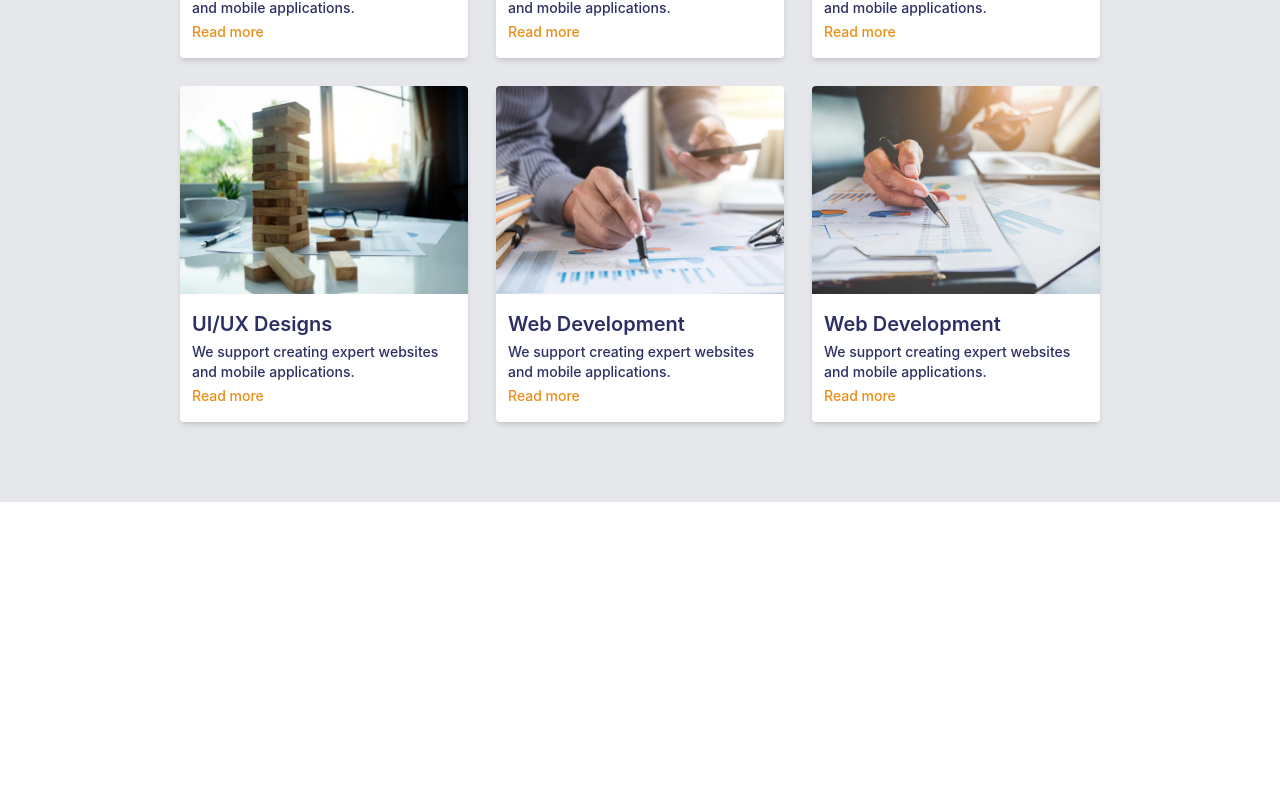
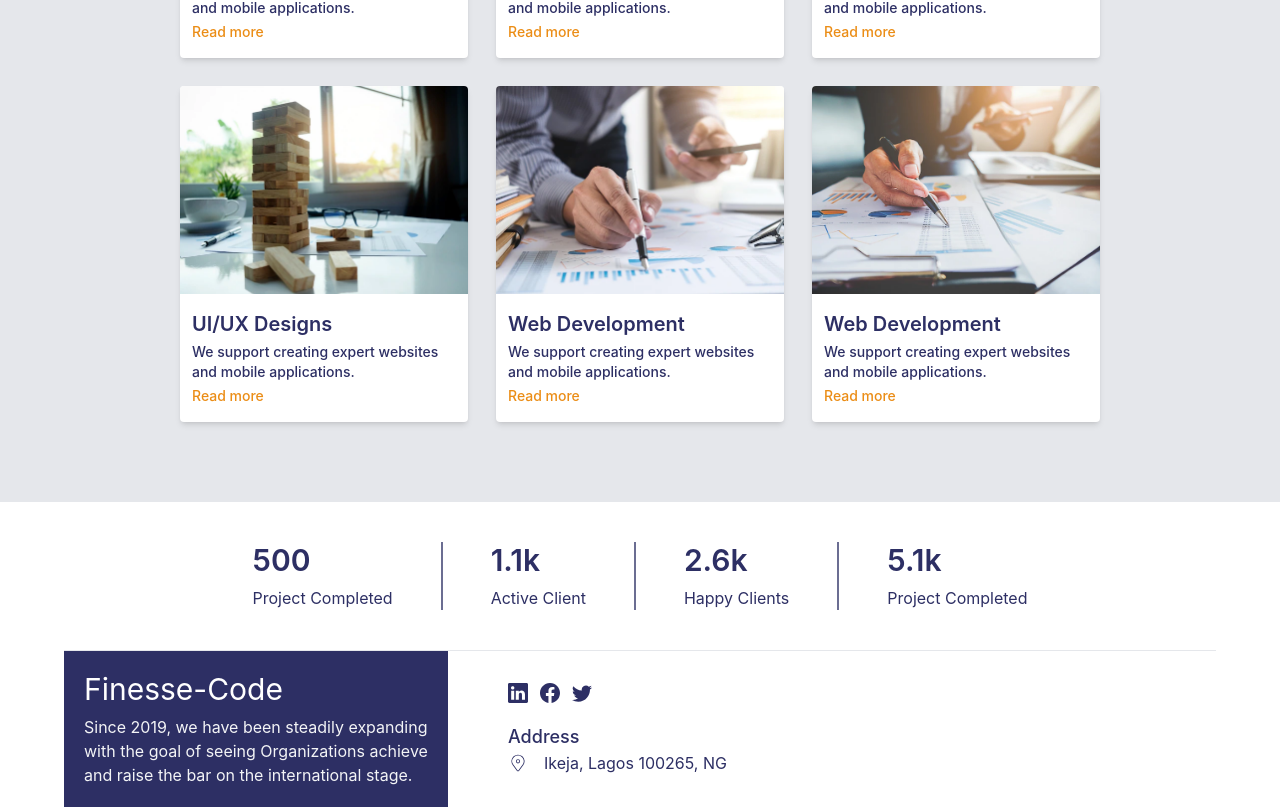
Before and after one commit to scryptwiz/finessecode, a React (Create React App) app: page / in a window 1280 px wide. Shown: the part 1619-2426 px from the top of the page. Before the commit the page ends 2121 px from the top, so only its background shows below. Built offline with nearby package versions, Linux system fonts and the light colour scheme.

Commit message:
finishing up with the home page

```diff
--- /dev/null
+++ b/src/Components/FooterSection.jsx
@@ -0,0 +1,31 @@
+import { BsFacebook, BsLinkedin,BsTwitter } from 'react-icons/bs';
+import { CiLocationOn } from 'react-icons/ci';
+
+const FooterSection = () => {
+  return (
+    <div className="w-full flex">
+      <div className="max_section gap-10 border-t w-full">
+        <div className="w-full md:w-4/12 bg-finesseBlue py-5 px-5">
+          <h5 className="text-white text-3xl">Finesse-Code</h5>
+          <p className="text-md text-gray-100 mt-2">Since 2019, we have been steadily expanding with the goal of seeing Organizations achieve and raise the bar on the international stage.</p>
+        </div>
+        <div className="w-full md:w-fit px-5 py-5">
+          <span className="flex gap-3">
+            <a href="https://www.linkedin.com/company/finessecodes/" rel="noreferrer" target="_blank"> <BsLinkedin className='text-finesseBlue text-xl' /> </a>
+            <BsFacebook className='text-finesseBlue text-xl' />
+            <BsTwitter className='text-finesseBlue text-xl' />
+          </span>
+          <span>
+            <h5 className='text-lg font-medium text-finesseBlue mt-5'>Address</h5>
+            <span className='flex gap-4 items-center'>
+              <CiLocationOn className='text-finesseBlue text-xl' />
+              <p className='text-finesseBlue'>Ikeja, Lagos 100265, NG</p>
+            </span>
+          </span>
+        </div>
+      </div>
+    </div>
+  )
+}
+
+export default FooterSection
--- /dev/null
+++ b/src/Components/StatsSection.jsx
@@ -0,0 +1,29 @@
+const StatsSection = () => {
+  return (
+    <div className="w-full flex my-10">
+        <div className="stat_max_section gap-7 lg:text-left text-center lg:gap-12">
+            <div className="">
+                <h1 className="text-3xl font-semibold text-finesseBlue">500</h1>
+                <p className="text-finesseBlue mt-2">Project Completed</p>
+            </div>
+            <hr className="h-full border border-finesseBlue/70" />
+            <div className="">
+                <h1 className="text-3xl font-semibold text-finesseBlue">1.1k</h1>
+                <p className="text-finesseBlue mt-2">Active Client</p>
+            </div>
+            <hr className="h-full border border-finesseBlue/70" />
+            <div className="">
+                <h1 className="text-3xl font-semibold text-finesseBlue">2.6k</h1>
+                <p className="text-finesseBlue mt-2">Happy Clients</p>
+            </div>
+            <hr className="h-full border border-finesseBlue/70" />
+            <div className="">
+                <h1 className="text-3xl font-semibold text-finesseBlue">5.1k</h1>
+                <p className="text-finesseBlue mt-2">Project Completed</p>
+            </div>
+        </div>
+    </div>
+  )
+}
+
+export default StatsSection
--- a/src/Pages/Home.jsx
+++ b/src/Pages/Home.jsx
@@ -1,7 +1,9 @@
 import AboutSection from "../Components/AboutSection"
+import FooterSection from "../Components/FooterSection"
 import HomeHero from "../Components/HomeHero"
 import Navbar from "../Components/Navbar"
 import ServiceSection from "../Components/ServiceSection"
+import StatsSection from "../Components/StatsSection"
 
 const Home = () => {
   return (
@@ -13,6 +15,10 @@ const Home = () => {
         <AboutSection />
         {/* Service section */}
         <ServiceSection />
+        {/* Statistic Section */}
+        <StatsSection />
+        {/* Footer Section */}
+        <FooterSection />
     </div>
   )
 }
--- a/src/index.css
+++ b/src/index.css
@@ -39,3 +39,11 @@ code {
 .service_button {
   @apply w-fit text-finesseOrange text-sm font-medium
 }
+
+.max_section {
+  @apply max-w-6xl mx-auto flex lg:flex-row flex-col items-center
+}
+
+.stat_max_section {
+  @apply max-w-6xl mx-auto flex md:flex-row flex-col items-center
+}
```
